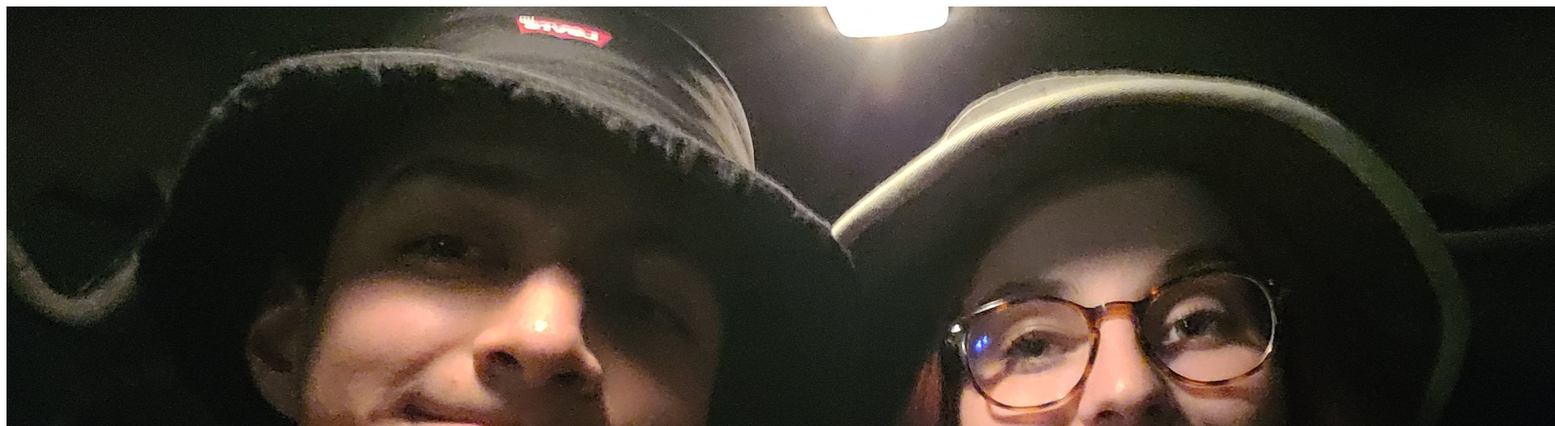
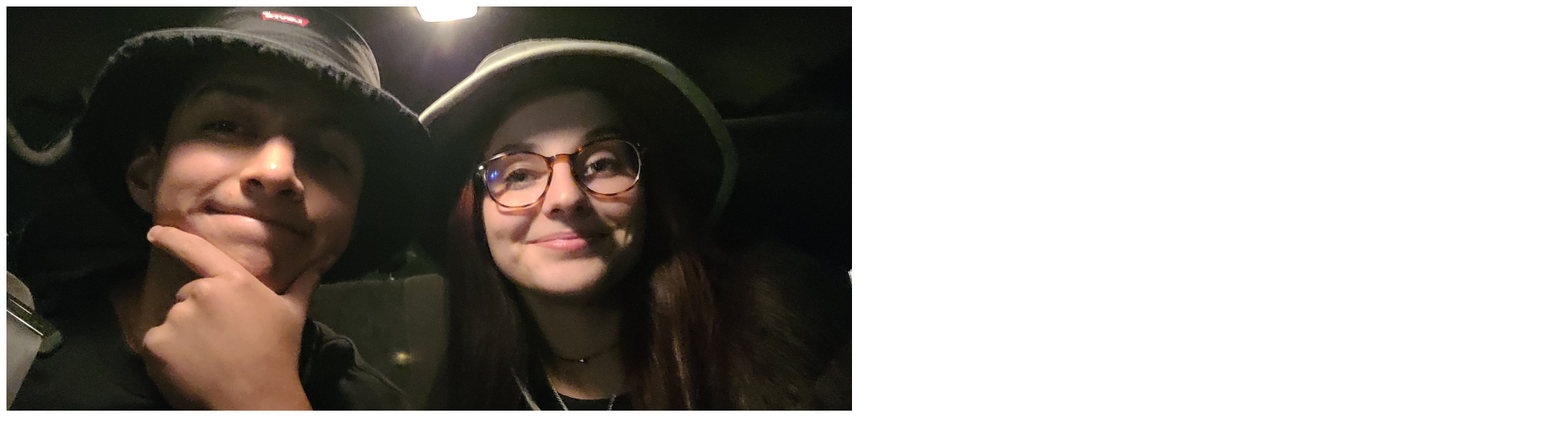
Before and after one commit to Romel0116/Romel0116.github.io, a plain HTML site: page index.html in a window 1280 px wide. Shown: the top 527 px of the page at 81% size, 1920 px wide, since content can reach past the window. Drawn offline with Linux system fonts and the light colour scheme.

Commit message:
Update index.html
e

```diff
--- a/index.html
+++ b/index.html
@@ -9,7 +9,7 @@
 </head>
 <body>
     <header>
-        <img src="images/Romel & Kenz.jpg" alt="My picture" height="1000">
+        <img src="images/Romel & Kenz.jpg" alt="My picture" height="500">
     </header>
     <main>
         <h1>Welcome to my website!</h1>
```
